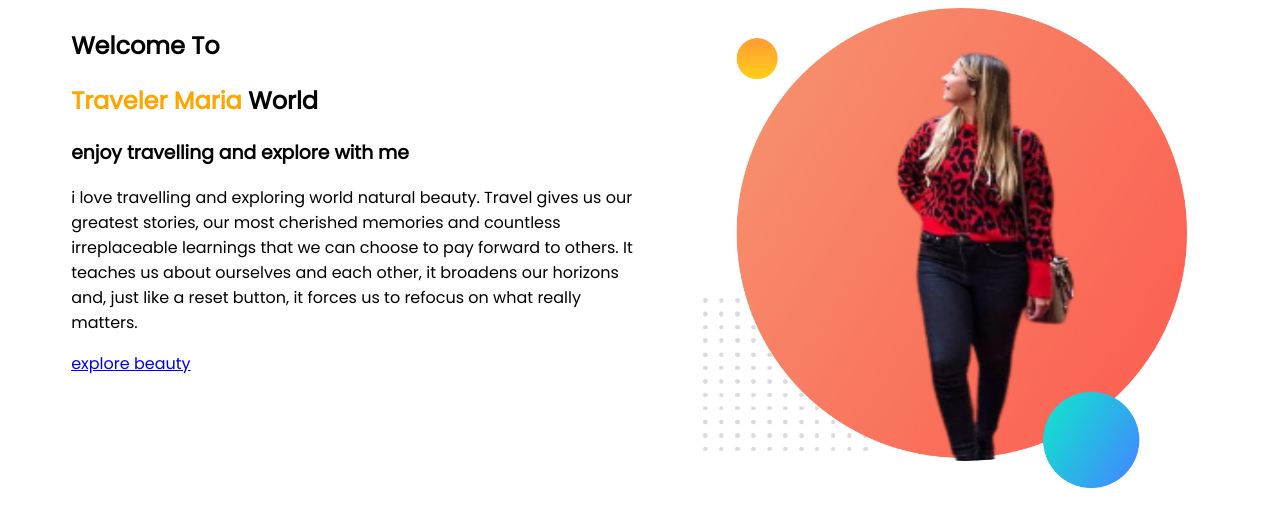
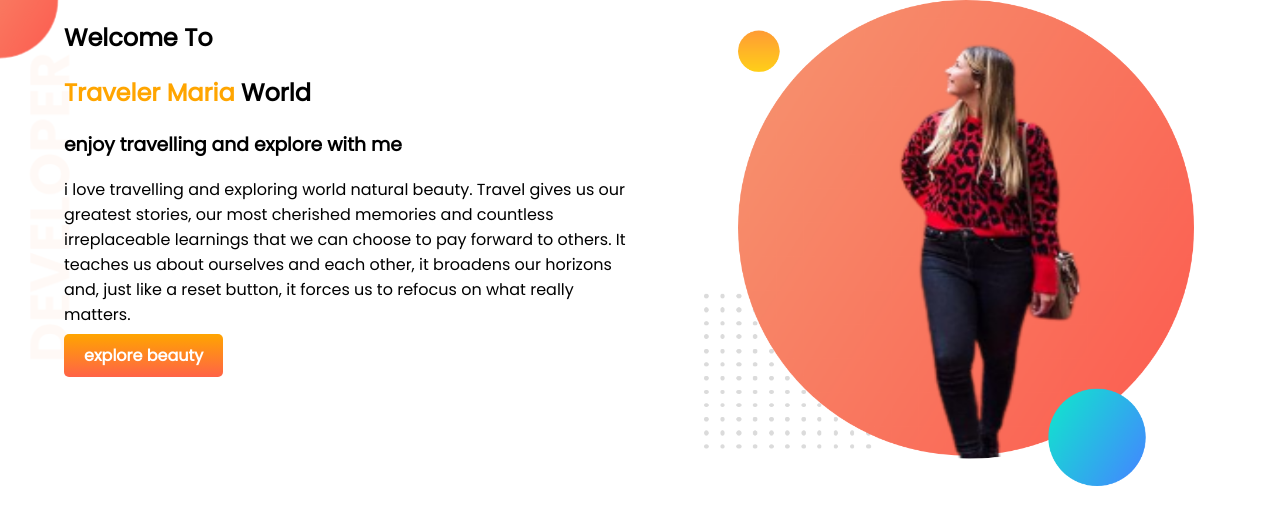
Before and after one commit to ahmarcodex/developer-portfolio, a plain HTML site: page index.html in a window 1280 px wide. Drawn offline with Linux system fonts and the light colour scheme.

Commit message:
top banner added

```diff
--- a/index.html
+++ b/index.html
@@ -13,7 +13,7 @@
 </head>
 
 <body>
-    <section>
+    <section class="top-banner">
         <div class="half-width">
             <h1>Welcome To</h1>
             <h1><span class="orange-color">Traveler Maria</span> World</h1>
@@ -22,7 +22,7 @@
                 cherished memories and countless irreplaceable learnings that we can choose to pay forward to others. It
                 teaches us about ourselves and each other, it broadens our horizons and, just like a reset button, it
                 forces us to refocus on what really matters.</p>
-            <a target="_blank" href="www.google.com">explore beauty</a>
+            <a class="link-button" target="_blank" href="www.google.com">explore beauty</a>
         </div>
         <div class="half-width">
             <img src="image/maria3.png" alt="">
--- a/style.css
+++ b/style.css
@@ -1,5 +1,6 @@
 body {
     font-family: 'Poppins', sans-serif;
+    margin: 0;
 }
 
 h1 {
@@ -22,3 +23,17 @@ section {
 .half-width img {
     width: 85%;
 }
+
+.link-button {
+    text-decoration: none;
+    background-image: linear-gradient(orange, tomato);
+    padding: 10px 20px;
+    color: white;
+    font-weight: 700;
+    border-radius: 5px;
+}
+
+.top-banner {
+    background-image: url(image/top-banner.png);
+    background-repeat: no-repeat;
+}
```
